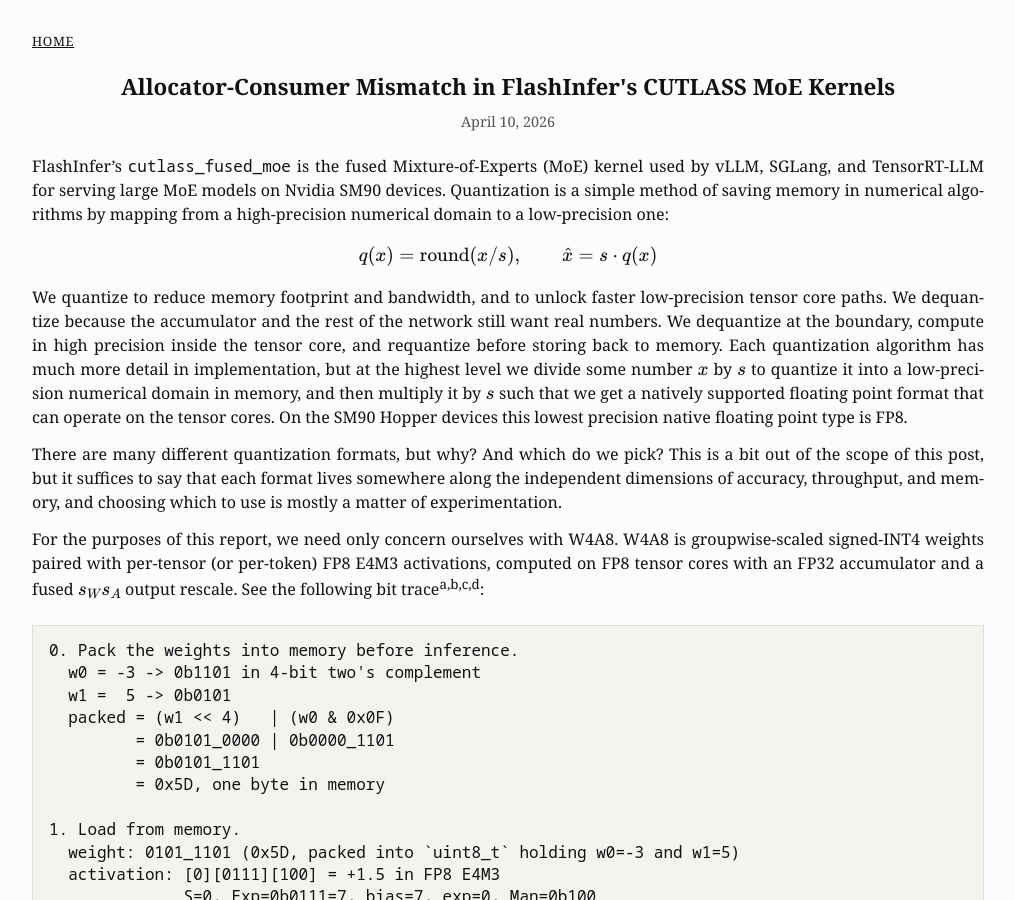
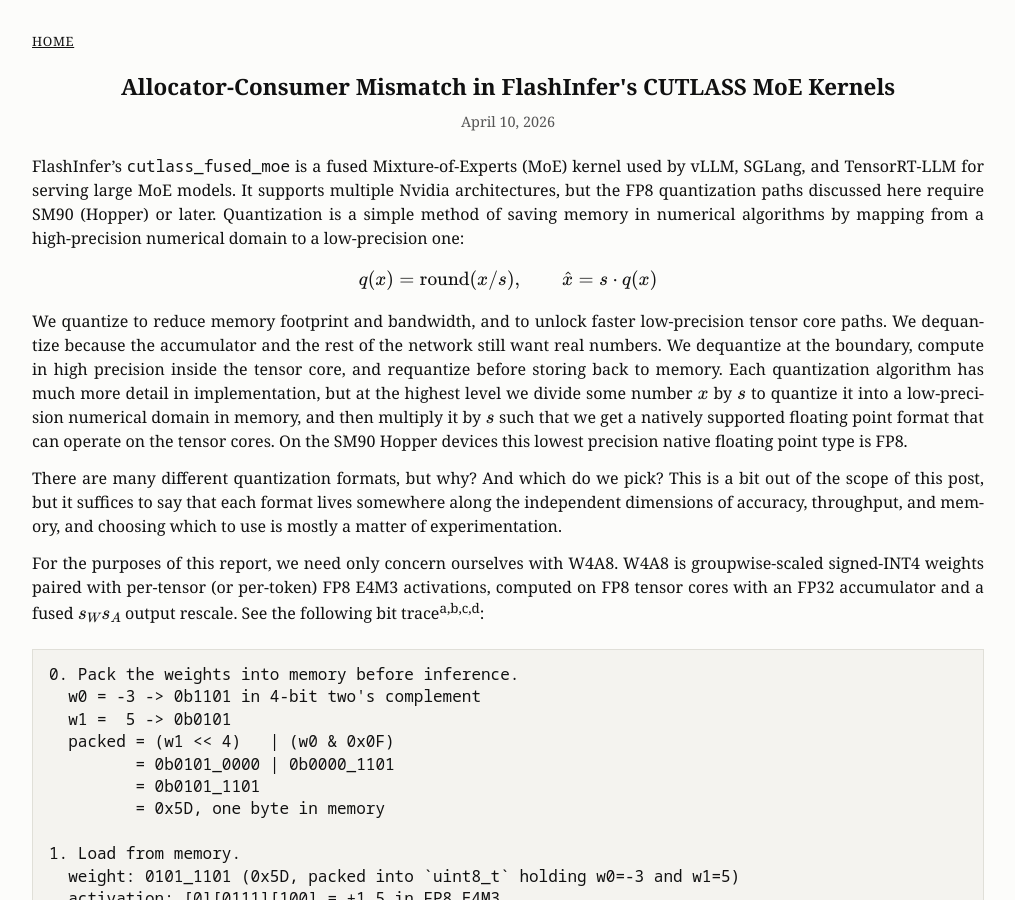
Before and after one commit to ccs668899/ccs668899.github.io, a Jekyll site: the page built from _posts/2026-04-10-flashinfer-allocator-consumer-mismatch.md, in a window 1280 px wide and 900 px high. Shown: the whole window, without its empty margins (132-1147 px from the left). Built offline with Jekyll 4.4.1, drawn with Linux system fonts in a browser that asks for light colours.

Commit message:
Clarify SM90 scope in FlashInfer post intro

```diff
--- a/_posts/2026-04-10-flashinfer-allocator-consumer-mismatch.md
+++ b/_posts/2026-04-10-flashinfer-allocator-consumer-mismatch.md
@@ -4,7 +4,7 @@ title: Allocator-Consumer Mismatch in FlashInfer's CUTLASS MoE Kernels
 date: 2026-04-10
 ---
 
-FlashInfer's `cutlass_fused_moe` is the fused Mixture-of-Experts (MoE) kernel used by vLLM, SGLang, and TensorRT-LLM for serving large MoE models on Nvidia SM90 devices. Quantization is a simple method of saving memory in numerical algorithms by mapping from a high-precision numerical domain to a low-precision one:
+FlashInfer's `cutlass_fused_moe` is a fused Mixture-of-Experts (MoE) kernel used by vLLM, SGLang, and TensorRT-LLM for serving large MoE models. It supports multiple Nvidia architectures, but the FP8 quantization paths discussed here require SM90 (Hopper) or later. Quantization is a simple method of saving memory in numerical algorithms by mapping from a high-precision numerical domain to a low-precision one:
 
 $$q(x) = \mathrm{round}(x / s), \qquad \hat{x} = s \cdot q(x)$$
 
```
